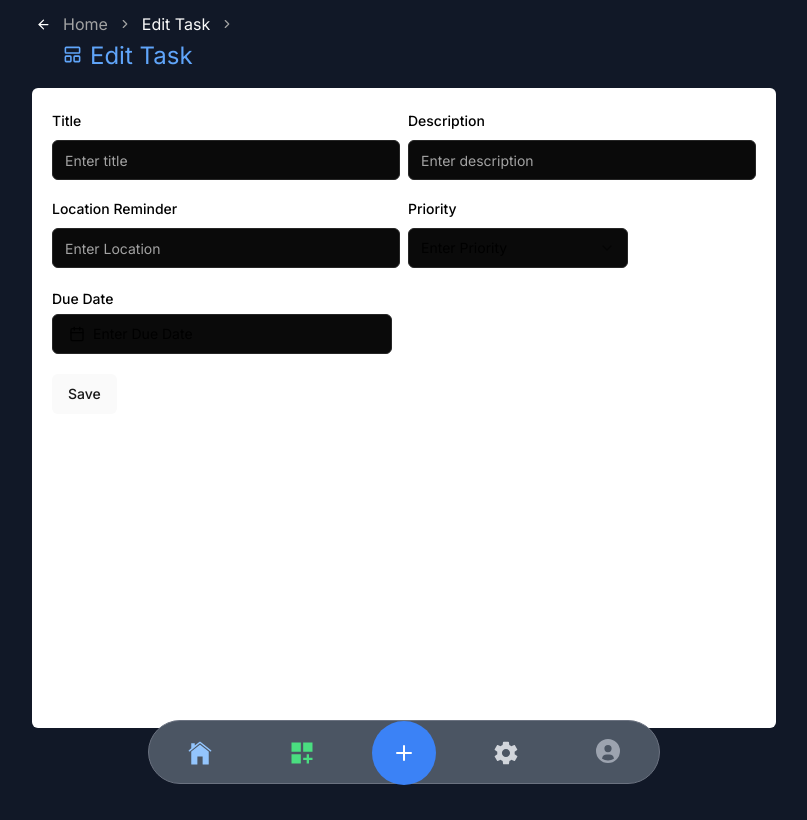
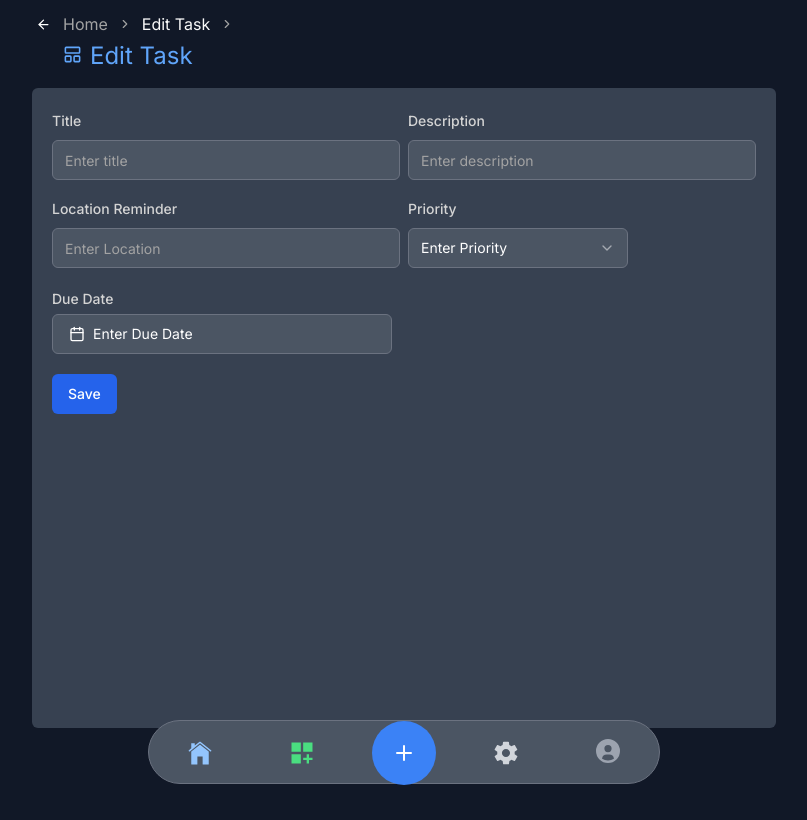
Before and after one commit to Deepanshu-cell/lesn-task-app, a Next.js app: page /task/1 in a window 1280 px wide. Shown: the whole page, without its empty margins (236-1043 px from the left). Built offline with nearby package versions, Linux system fonts and the light colour scheme.

Commit message:
done with dark mode

```diff
--- a/src/components/home/Searchbar.jsx
+++ b/src/components/home/Searchbar.jsx
@@ -24,7 +24,7 @@ const Searchbar = () => {
         <input
           type="text"
           id="simple-search"
-          className="bg-gray-50 border border-gray-300  text-gray-900 text-sm rounded-lg focus:ring-blue-200 focus:border-blue-200 block w-full ps-10 p-2.5  dark:bg-gray-700 dark:border-gray-500 dark:placeholder-gray-400 dark:text-white dark:focus:ring-blue-300 dark:focus:border-blue-300"
+          className="bg-gray-50 border border-gray-300  text-gray-900 text-sm rounded-lg focus:ring-blue-200 focus:border-blue-200 block w-full ps-10 p-2.5 dark:bg-gray-700 dark:border-gray-500 dark:placeholder-gray-400 dark:text-white dark:focus:ring-blue-300 dark:focus:border-blue-300"
           placeholder="Search Tasks by name ..."
           required
         />
--- a/src/components/task-form/TaskForm.jsx
+++ b/src/components/task-form/TaskForm.jsx
@@ -63,7 +63,7 @@ export function TaskForm({ defaultValue }) {
   const errors = form?.formState?.errors;
 
   return (
-    <div className="h-[calc(100vh-10rem)] rounded-md p-5 mb-20 mt-3 bg-white">
+    <div className="h-[calc(100vh-10rem)] rounded-md p-5 mb-20 mt-3 bg-white dark:bg-gray-700">
       <Form {...form}>
         <form onSubmit={form.handleSubmit(onSubmit)}>
           <div className="grid md:grid-cols-2 grid-cols-1 gap-2 mb-3">
@@ -116,7 +116,7 @@ export function TaskForm({ defaultValue }) {
               error={errors?.due_date?.message}
             />
           </div>
-          <Button type="submit" disabled={form.isSubmitting}>
+          <Button type="submit" disabled={form.isSubmitting} className='dark:bg-blue-600 dark:text-white dark:hover:bg-blue-700'>
             Save
           </Button>
         </form>
--- a/src/components/task-form/form-date-picker.jsx
+++ b/src/components/task-form/form-date-picker.jsx
@@ -15,7 +15,7 @@ const FormDatePicker = ({ name, placeholder, control, label, error }) => {
       name={name}
       render={({ field }) => (
         <FormItem>
-          <FormLabel className='block mt-2'>{label}</FormLabel>
+          <FormLabel className='block mt-2 dark:text-neutral-300'>{label}</FormLabel>
           <FormControl>
             <DatePicker placeholder={placeholder} field={field} />
           </FormControl>
--- a/src/components/task-form/form-input.jsx
+++ b/src/components/task-form/form-input.jsx
@@ -15,11 +15,16 @@ const FormInput = ({ name, placeholder, control, label, type, error }) => {
       name={name}
       render={({ field }) => (
         <FormItem>
-          <FormLabel>{label}</FormLabel>
+          <FormLabel className='dark:text-neutral-300'>{label}</FormLabel>
           <FormControl>
-            <Input placeholder={placeholder} {...field} type={type}/>
+            <Input
+              placeholder={placeholder}
+              {...field}
+              type={type}
+              className="dark:bg-gray-600 dark:border-gray-500 dark:placeholder-gray-100 dark:text-white dark:focus:ring-blue-300 dark:focus:border-blue-300"
+            />
           </FormControl>
-          <FormDescription className='text-red-500'>{error}</FormDescription>
+          <FormDescription className="text-red-500">{error}</FormDescription>
         </FormItem>
       )}
     />
--- a/src/components/task-form/form-select.jsx
+++ b/src/components/task-form/form-select.jsx
@@ -28,13 +28,13 @@ const FormSelect = ({
       name={name}
       render={({ field }) => (
         <FormItem>
-          <FormLabel>{label}</FormLabel>
+          <FormLabel className='dark:text-neutral-300'>{label}</FormLabel>
           <FormControl>
             <Select onValueChange={field.onChange} defaultValue={field.value}>
-              <SelectTrigger className="w-[220px]">
+              <SelectTrigger className="w-[220px] dark:bg-gray-600 dark:border-gray-500 dark:placeholder-gray-400 dark:text-white dark:focus:ring-blue-300 dark:focus:border-blue-300">
                 <SelectValue placeholder={placeholder} />
               </SelectTrigger>
-              <SelectContent ref={field.ref}>
+              <SelectContent ref={field.ref} className='dark:bg-gray-600 dark:border-gray-500 dark:placeholder-gray-100 dark:text-white dark:focus:ring-blue-300 dark:focus:border-blue-300'>
                 {options?.map((option) => (
                   <SelectItem value={option?.value}>{option?.label}</SelectItem>
                 ))}
--- a/src/components/ui/calendar.jsx
+++ b/src/components/ui/calendar.jsx
@@ -17,7 +17,7 @@ function Calendar({
       showOutsideDays={showOutsideDays}
       className={cn("p-3", className)}
       classNames={{
-        months: "flex flex-col sm:flex-row space-y-4 sm:space-x-4 sm:space-y-0",
+        months: "flex flex-col sm:flex-row space-y-4 sm:space-x-4 sm:space-y-0 ",
         month: "space-y-4",
         caption: "flex justify-center pt-1 relative items-center",
         caption_label: "text-sm font-medium",
--- a/src/components/ui/date-picker.jsx
+++ b/src/components/ui/date-picker.jsx
@@ -22,7 +22,7 @@ export function DatePicker({ placeholder, field }) {
         <Button
           variant="outline"
           className={cn(
-            "w-[340px] justify-start text-left font-normal",
+            "w-[340px] justify-start text-left font-normal dark:bg-gray-600 dark:border-gray-500 dark:placeholder-gray-100 dark:text-white dark:focus:ring-blue-300 dark:focus:border-blue-300",
             !date && "text-muted-foreground"
           )}
         >
--- a/src/components/ui/select.jsx
+++ b/src/components/ui/select.jsx
@@ -16,7 +16,7 @@ const SelectTrigger = React.forwardRef(({ className, children, ...props }, ref)
   <SelectPrimitive.Trigger
     ref={ref}
     className={cn(
-      "flex h-10 w-full items-center justify-between rounded-md border border-neutral-200 bg-white px-3 py-2 text-sm ring-offset-white placeholder:text-neutral-500 focus:outline-none focus:ring-2 focus:ring-neutral-950 focus:ring-offset-2 disabled:cursor-not-allowed disabled:opacity-50 [&>span]:line-clamp-1 dark:border-neutral-800 dark:bg-neutral-950 dark:ring-offset-neutral-950 dark:placeholder:text-neutral-400 dark:focus:ring-neutral-300",
+      "flex h-10 w-full items-center justify-between rounded-md border border-neutral-200 bg-white px-3 py-2 text-sm ring-offset-white placeholder:text-neutral-500 focus:outline-none focus:ring-1 focus:ring-neutral-950 focus:ring-offset-0 disabled:cursor-not-allowed disabled:opacity-50 [&>span]:line-clamp-1 dark:border-neutral-800 dark:bg-neutral-950 dark:ring-offset-neutral-950 dark:placeholder:text-neutral-400 dark:focus:ring-neutral-800",
       className
     )}
     {...props}>
```
